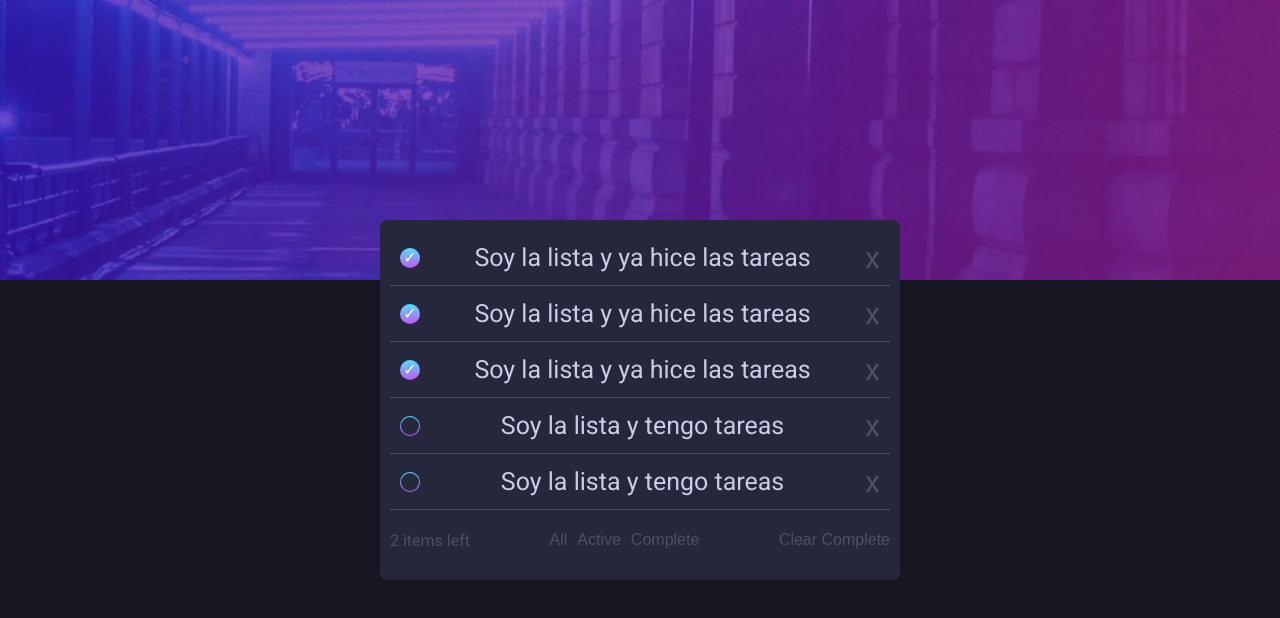
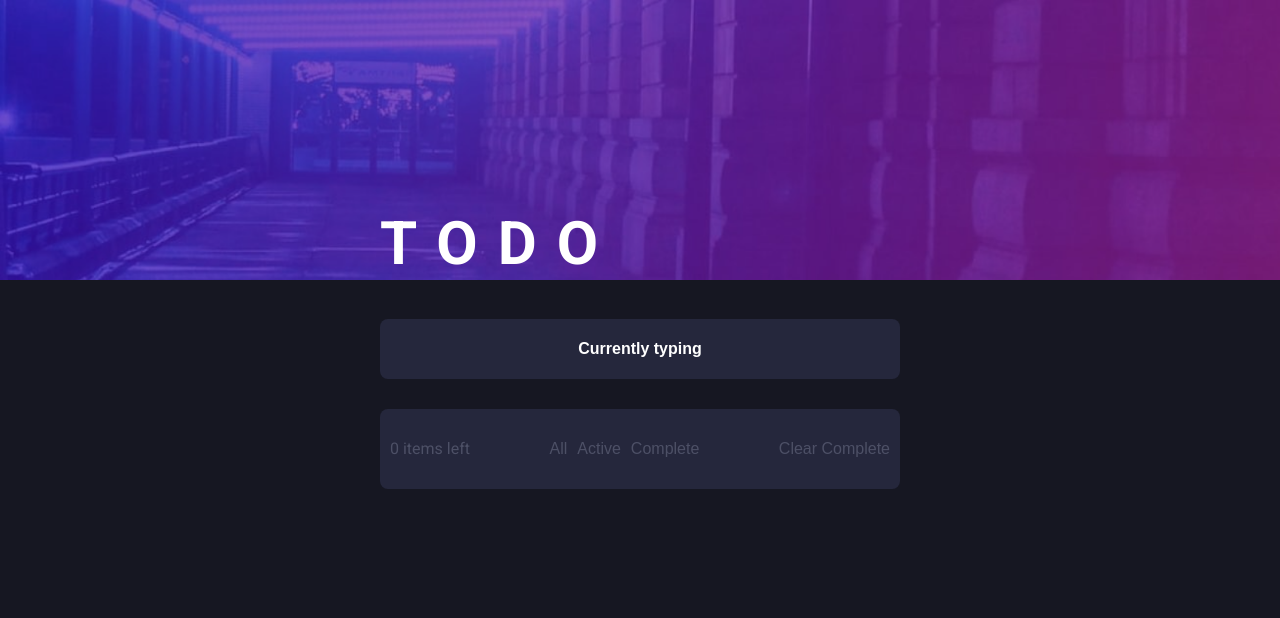
Before and after one commit to andres0818/todo-sprint-2, a React (Create React App) app: page / in a window 1280 px wide. Shown: the top 618 px of the page. Built offline with nearby package versions, Linux system fonts and the light colour scheme.

Commit message:
creacion de tareas y almacenaminetos

```diff
--- a/src/App.js
+++ b/src/App.js
@@ -7,24 +7,68 @@ import ListaTareas from './components/ListaTareas/ListaTareas'
 
 
 const App = () => {
-  const [tarea, setTarea] = useState([])
+  let [tarea, setTarea] = useState([])
+  let [tareaOk, setTareaOk] = useState([])
+
 
   const AlmacenarTarea = (_data) => {
-
     setTarea(
-      tarea.push(_data)
+      tarea = [...tarea, _data]
     )
-    console.log(tarea)
   }
 
+  const EliminarTarea = (_data) => {
+    setTarea(
+      tarea = tarea.filter(e => e !== _data)
+    )
+  }
+
+
+
+  const TareaCompletada = (_data) => {
+    setTarea(
+      tarea = tarea.filter(e => e !== _data)
+    )
+    setTareaOk(
+      tareaOk = [...tareaOk, _data]
+    )
+    console.log(tareaOk);
+  }
+
+  const EliminarTareaCompletada = (_data) => {
+    setTareaOk(
+      tareaOk = tareaOk.filter(e => e !== _data)
+    )
+  }
+  const ReiniciarTareasCompletadas = () => {
+    setTareaOk(
+      tareaOk = []
+    )
+  }
+
+
+
+
+
+
+
   return (
-    <>
-      {/* <div className='App'>
+
+    <div className='App'>
+      <div className='App__cabecera'>
         <h1 className='App__titulo'>TODO</h1>
         <Formulario almacenarTarea={AlmacenarTarea} />
-      </div> */}
-      <ListaTareas/>
-    </>
+      </div>
+      <ListaTareas
+        reiniciarTareasCompletadas={ReiniciarTareasCompletadas}
+        eliminarTareaCompletada={EliminarTareaCompletada}
+        almacenarTareaCompletada={TareaCompletada}
+        eliminarTarea={EliminarTarea}
+        tareaOk={tareaOk}
+        tarea={tarea}
+      />
+    </div>
+
   )
 }
 
--- a/src/App.scss
+++ b/src/App.scss
@@ -20,6 +20,11 @@ body {
 }
 
 .App {
+    margin-top: -20%;
+
+    &__cabecera{
+        margin-bottom: 30px;
+    }
 
     &__titulo {
         width: 100%;
@@ -30,4 +35,5 @@ body {
         letter-spacing: 20px;
     }
 
+
 }
--- a/src/components/Formulario/Formulario.js
+++ b/src/components/Formulario/Formulario.js
@@ -10,6 +10,7 @@ const texto = (_data) => {
     let txtInput = document.querySelector('#texto');
 
     txtInput.addEventListener('keyup', (e) => {
+
         if (e.code === 'Enter' || e.code === 'NumpadEnter') {
             txtInput.value !== "" ? _data(txtInput.value) : console.log("");
             txtInput.value = ""
--- a/src/components/Formulario/Formulario.scss
+++ b/src/components/Formulario/Formulario.scss
@@ -2,7 +2,7 @@
 
 .formulario{
     background-color: $Very-Dark-Desaturated-Blue;
-    width: 500px;
+    width: 520px;
     height: 60px;
     border-radius: 8px;
     border: none;
--- a/src/components/ListaTareas/ListaTareas.js
+++ b/src/components/ListaTareas/ListaTareas.js
@@ -1,52 +1,30 @@
 import React from 'react'
 import './ListaTareas.scss'
+import TareasOk from './Tareas/TareasOk';
+import TareasPendientes from './Tareas/TareasPendientes';
 
 
-let lista = ["Soy la lista y tengo tareas ", "Soy la lista y tengo tareas "]
-let listaOK=["Soy la lista y ya hice las tareas ","Soy la lista y ya hice las tareas ","Soy la lista y ya hice las tareas ",]
-
-const ListaTareas = () => {
+const ListaTareas = ({ reiniciarTareasCompletadas,eliminarTarea, eliminarTareaCompletada, almacenarTareaCompletada, tarea, tareaOk }) => {
     return (
 
         <div className='ListaTareas'>
-            {
-                listaOK.map(e => {
-                    return (
-
-                        <div className='ListaTareas__contenedor'>
-                            <span className='ListaTareas__boton'>
-                                <span className='ListaTareas__completada'>✓</span>
-                            </span>
-                            <p className='ListaTareas__texto'>{e}</p>
-                            <p className='ListaTareas__eliminar'>x</p>
-                        </div>
-
-                    )
-                })
-            }
-            {
-                lista.map(e => {
-                    return (
-
-                        <div className='ListaTareas__contenedor'>
-                            <span className='ListaTareas__boton'>
-                                <span className='ListaTareas__pendientes'></span>
-                            </span>
-                            <p className='ListaTareas__texto'>{e}</p>
-                            <p className='ListaTareas__eliminar'>x</p>
-                        </div>
-
-                    )
-                })
-            }
+            <TareasPendientes
+                almacenarTareaCompletada={almacenarTareaCompletada}
+                eliminarTarea={eliminarTarea}
+                tarea={tarea}
+            />
+            <TareasOk
+                eliminarTareaCompletada={eliminarTareaCompletada}
+                tareaOk={tareaOk}
+            />
             <div className='ListaTareas__servicios'>
-                <p>{lista.length} items left</p>
+                <p>{tarea.length} items left</p>
                 <div className='ListaTareas__botones'>
                     <button>All</button>
                     <button>Active</button>
                     <button>Complete</button>
                 </div>
-                <button>Clear Complete</button>
+                <button onClick={()=>reiniciarTareasCompletadas()}>Clear Complete</button>
             </div>
         </div>
     )
--- a/src/components/ListaTareas/ListaTareas.scss
+++ b/src/components/ListaTareas/ListaTareas.scss
@@ -26,17 +26,26 @@
         align-items: center;
 
     }
-        &__pendientes{
+
+
+
+    &__pendientes {
         width: 90%;
         height: 90%;
+        border: gray solid 1px;
         border-radius: 50px;
         background-color: $Very-Dark-Desaturated-Blue;
         color: white;
+
+        &:hover {
+            border: none;
+        }
     }
 
-    &__completada{
+    &__completada {
         color: white;
     }
+
 
     &__texto {
         color: $Light-Grayish-Blue;
@@ -44,36 +53,47 @@
         text-align: left;
     }
 
-    &__eliminar{
-        color:$Very-Dark-Grayish-Blue;
+    &__eliminar {
+        color: $Very-Dark-Grayish-Blue;
         font-size: 30px;
     }
 
-    &__servicios{
+    &__tachado {
+        text-decoration: line-through;
+        color: $Very-Dark-Grayish-Blue;
+    }
+
+    &__servicios {
         display: flex;
         align-items: center;
         justify-content: space-between;
         height: 60px;
         color: $Very-Dark-Grayish-Blue;
+
+        p {
+            cursor: default;
+        }
     }
 
-    &__botones{
+    &__botones {
         display: flex;
         gap: 10px;
 
     }
-    button{
+
+    button {
         background-color: transparent;
         border: none;
         font-size: 16px;
         color: $Very-Dark-Grayish-Blue;
+        cursor: pointer;
 
-        &:hover{
+        &:hover {
             transition: 0.5s;
             color: $Light-Grayish-Blue-hover;
         }
 
-        &:focus{
+        &:focus {
             color: blue;
         }
     }
--- /dev/null
+++ b/src/components/ListaTareas/Tareas/TareasOk.js
@@ -0,0 +1,25 @@
+import React from 'react'
+
+
+
+
+
+const TareasOk = ({eliminarTareaCompletada,tareaOk}) => {
+  return (
+    tareaOk.map((e,index) => {
+        return (
+
+            <div key={index} className='ListaTareas__contenedor'>
+                <span className='ListaTareas__boton'>
+                    <span className='ListaTareas__completada'>✓</span>
+                </span>
+                <p className='ListaTareas__texto ListaTareas__tachado'>{e}</p>
+                <p onClick={()=>eliminarTareaCompletada(e)} style={{cursor:'pointer'}} className='ListaTareas__eliminar'>x</p>
+            </div>
+
+        )
+    })
+  )
+}
+
+export default TareasOk
--- /dev/null
+++ b/src/components/ListaTareas/Tareas/TareasPendientes.js
@@ -0,0 +1,21 @@
+import React from 'react'
+
+const TareasPendientes = ({eliminarTarea,tarea,almacenarTareaCompletada}) => {
+  return (
+    tarea.map((e,index) => {
+        return (
+
+            <div key={index} className='ListaTareas__contenedor'>
+                <span onClick={()=>almacenarTareaCompletada(e)} className='ListaTareas__boton'>
+                    <span className='ListaTareas__pendientes'></span>
+                </span>
+                <p className='ListaTareas__texto'>{e}</p>
+                <p onClick={()=>eliminarTarea(e)} className='ListaTareas__eliminar'>x</p>
+            </div>
+
+        )
+    })
+  )
+}
+
+export default TareasPendientes
```
Lines whose indentation alone changed are shown as unchanged.
